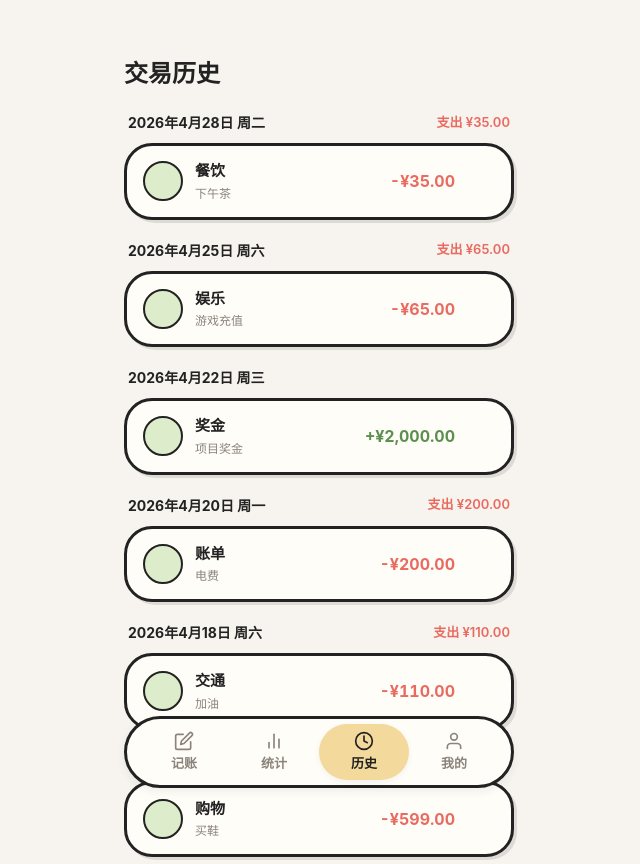
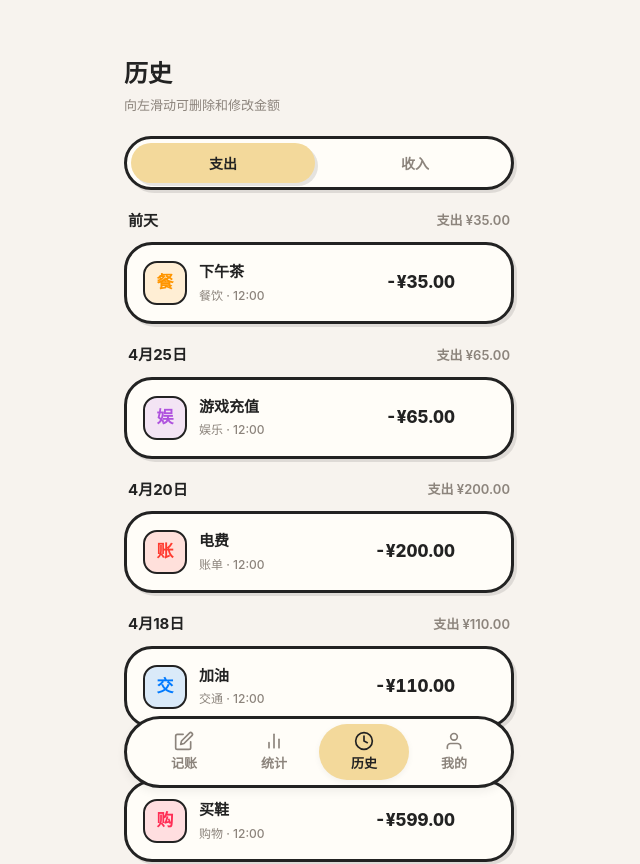
Before and after one commit to wuziwei23/Tally, a React (Vite) app: page /history in a window 1280 px wide. Shown: the top 864 px of the page, without its empty margins (321-961 px from the left). Built offline with nearby package versions, Linux system fonts and the light colour scheme.

Commit message:
历史界面的优化

```diff
--- /dev/null
+++ b/src/components/history/HistoryCard.css
@@ -0,0 +1,70 @@
+.hcard {
+  display: flex;
+  align-items: center;
+  gap: 12px;
+  padding: 16px;
+  background: var(--bg-card);
+  border: var(--border-width) solid var(--border);
+  border-radius: var(--r-lg);
+  box-shadow: var(--shadow-sm);
+}
+
+.hcard__icon {
+  width: 44px;
+  height: 44px;
+  border-radius: 14px;
+  border: 2px solid var(--border);
+  display: flex;
+  align-items: center;
+  justify-content: center;
+  font-size: 17px;
+  font-weight: 800;
+  flex-shrink: 0;
+}
+
+.hcard__info {
+  flex: 1;
+  min-width: 0;
+  display: flex;
+  flex-direction: column;
+  gap: 3px;
+}
+
+.hcard__name {
+  font-size: 15px;
+  font-weight: 700;
+  color: var(--text-dark);
+}
+
+.hcard__sub {
+  font-size: 12px;
+  color: var(--text-gray);
+  font-weight: 500;
+}
+
+.hcard__amount {
+  font-size: 17px;
+  font-weight: 800;
+  color: var(--text-dark);
+  font-variant-numeric: tabular-nums;
+  flex-shrink: 0;
+}
+
+.hcard__del {
+  width: 28px;
+  height: 28px;
+  border-radius: 50%;
+  display: flex;
+  align-items: center;
+  justify-content: center;
+  color: var(--text-gray);
+  flex-shrink: 0;
+  opacity: 0;
+  transition: opacity 0.15s;
+  background: none;
+  border: none;
+  cursor: pointer;
+}
+
+.hcard:hover .hcard__del { opacity: 1; }
+.hcard__del:hover { color: var(--text-red); }
--- /dev/null
+++ b/src/components/history/HistoryCard.jsx
@@ -0,0 +1,44 @@
+import { getCategoryById } from '../../data/categories';
+import { formatCurrency } from '../../utils/format';
+import './HistoryCard.css';
+
+function getCatChar(name) {
+  return name.charAt(0);
+}
+
+function getDisplayTime(txn) {
+  if (txn.createdAt) {
+    const d = new Date(txn.createdAt);
+    const h = String(d.getHours()).padStart(2, '0');
+    const m = String(d.getMinutes()).padStart(2, '0');
+    return `${h}:${m}`;
+  }
+  return '';
+}
+
+export default function HistoryCard({ txn, onDelete }) {
+  const cat = getCategoryById(txn.categoryId);
+  const isExpense = txn.type === 'expense';
+  const char = getCatChar(cat.name);
+  const time = getDisplayTime(txn);
+
+  return (
+    <div className="hcard">
+      <div className="hcard__icon" style={{ background: cat.color + '25', color: cat.color }}>
+        {char}
+      </div>
+      <div className="hcard__info">
+        <span className="hcard__name">{txn.note || cat.name}</span>
+        <span className="hcard__sub">{cat.name}{time ? ` · ${time}` : ''}</span>
+      </div>
+      <span className={`hcard__amount ${isExpense ? '' : 'text-green'}`}>
+        {isExpense ? '-' : '+'}¥{formatCurrency(txn.amount)}
+      </span>
+      <button className="hcard__del" onClick={() => onDelete(txn.id)} title="删除">
+        <svg width="14" height="14" viewBox="0 0 24 24" fill="none" stroke="currentColor" strokeWidth="2.5">
+          <line x1="18" y1="6" x2="6" y2="18"/><line x1="6" y1="6" x2="18" y2="18"/>
+        </svg>
+      </button>
+    </div>
+  );
+}
--- /dev/null
+++ b/src/components/history/HistorySection.css
@@ -0,0 +1,29 @@
+.hsec {
+  margin-bottom: 20px;
+}
+
+.hsec__header {
+  display: flex;
+  align-items: center;
+  justify-content: space-between;
+  margin-bottom: 10px;
+  padding: 0 4px;
+}
+
+.hsec__date {
+  font-size: 15px;
+  font-weight: 700;
+  color: var(--text-dark);
+}
+
+.hsec__total {
+  font-size: 13px;
+  font-weight: 600;
+  color: var(--text-gray);
+}
+
+.hsec__list {
+  display: flex;
+  flex-direction: column;
+  gap: 8px;
+}
--- /dev/null
+++ b/src/components/history/HistorySection.jsx
@@ -0,0 +1,38 @@
+import { formatCurrency } from '../../utils/format';
+import HistoryCard from './HistoryCard';
+import './HistorySection.css';
+
+function formatDateLabel(dateStr) {
+  const today = new Date();
+  today.setHours(0, 0, 0, 0);
+  const d = new Date(dateStr + 'T00:00:00');
+  const diff = Math.floor((today - d) / 86400000);
+
+  if (diff === 0) return '今天';
+  if (diff === 1) return '昨天';
+  if (diff === 2) return '前天';
+
+  const month = d.getMonth() + 1;
+  const day = d.getDate();
+  return `${month}月${day}日`;
+}
+
+export default function HistorySection({ date, txns, type, onDelete }) {
+  const total = txns.reduce((s, t) => s + t.amount, 0);
+
+  return (
+    <div className="hsec">
+      <div className="hsec__header">
+        <span className="hsec__date">{formatDateLabel(date)}</span>
+        <span className="hsec__total">
+          {type === 'expense' ? '支出' : '收入'} ¥{formatCurrency(total)}
+        </span>
+      </div>
+      <div className="hsec__list">
+        {txns.map(txn => (
+          <HistoryCard key={txn.id} txn={txn} onDelete={onDelete} />
+        ))}
+      </div>
+    </div>
+  );
+}
--- /dev/null
+++ b/src/components/history/HistoryTabs.css
@@ -0,0 +1,34 @@
+.htab {
+  display: flex;
+  gap: 8px;
+  background: var(--bg-card);
+  border: var(--border-width) solid var(--border);
+  border-radius: var(--r-full);
+  padding: 4px;
+  box-shadow: var(--shadow-sm);
+  margin-bottom: 20px;
+}
+
+.htab__btn {
+  flex: 1;
+  padding: 10px 0;
+  border: none;
+  border-radius: var(--r-full);
+  background: transparent;
+  font-size: 14px;
+  font-weight: 700;
+  font-family: var(--font);
+  color: var(--text-gray);
+  cursor: pointer;
+  transition: all 0.2s;
+}
+
+.htab__btn--active {
+  background: var(--bg-yellow);
+  color: var(--text-dark);
+  box-shadow: var(--shadow-sm);
+}
+
+.htab__btn:active {
+  transform: scale(0.97);
+}
--- /dev/null
+++ b/src/components/history/HistoryTabs.jsx
@@ -0,0 +1,20 @@
+import './HistoryTabs.css';
+
+export default function HistoryTabs({ value, onChange }) {
+  return (
+    <div className="htab">
+      <button
+        className={`htab__btn ${value === 'expense' ? 'htab__btn--active' : ''}`}
+        onClick={() => onChange('expense')}
+      >
+        支出
+      </button>
+      <button
+        className={`htab__btn ${value === 'income' ? 'htab__btn--active' : ''}`}
+        onClick={() => onChange('income')}
+      >
+        收入
+      </button>
+    </div>
+  );
+}
--- a/src/pages/HistoryPage.css
+++ b/src/pages/HistoryPage.css
@@ -11,118 +11,39 @@
   font-size: 24px;
   font-weight: 800;
   color: var(--text-dark);
+  margin-bottom: 4px;
 }
 
-.hist__day {
-  margin-bottom: 20px;
+.hist__sub {
+  font-size: 13px;
+  color: var(--text-gray);
+  font-weight: 500;
 }
 
-.hist__day-header {
-  display: flex;
-  align-items: center;
-  justify-content: space-between;
-  margin-bottom: 10px;
-  padding: 0 4px;
-}
-
-.hist__day-date {
-  font-size: 14px;
-  font-weight: 700;
-  color: var(--text-dark);
-}
-
-.hist__day-total {
-  font-size: 13px;
-  font-weight: 600;
-  color: var(--text-red);
-}
-
-.hist__txn-list {
-  display: flex;
-  flex-direction: column;
-  gap: 8px;
-}
-
-.hist__txn-item {
-  display: flex;
-  align-items: center;
-  gap: 12px;
-  padding: 14px 16px;
+/* Empty */
+.hist__empty {
   background: var(--bg-card);
   border: var(--border-width) solid var(--border);
   border-radius: var(--r-lg);
-  box-shadow: var(--shadow-sm);
+  padding: 40px 24px;
+  box-shadow: var(--shadow);
+  text-align: center;
 }
 
-.hist__txn-icon {
-  width: 40px;
-  height: 40px;
-  border-radius: 50%;
+.hist__empty-badge {
+  display: inline-flex;
+  padding: 4px 14px;
+  border-radius: var(--r-full);
   border: 2px solid var(--border);
-  background: var(--bg-green);
-  display: flex;
-  align-items: center;
-  justify-content: center;
-  font-size: 18px;
-  flex-shrink: 0;
+  background: var(--bg-yellow);
+  font-size: 12px;
+  font-weight: 700;
+  color: var(--text-dark);
+  margin-bottom: 12px;
 }
 
-.hist__txn-info {
-  flex: 1;
-  min-width: 0;
-  display: flex;
-  flex-direction: column;
-  gap: 2px;
+.hist__empty-main {
+  font-size: 15px;
+  color: var(--text-gray);
+  font-weight: 600;
 }
-
-.hist__txn-name {
-  font-size: 15px;
-  font-weight: 600;
-  color: var(--text-dark);
-}
-
-.hist__txn-note {
-  font-size: 12px;
-  color: var(--text-gray);
-  white-space: nowrap;
-  overflow: hidden;
-  text-overflow: ellipsis;
-}
-
-.hist__txn-amount {
-  font-size: 16px;
-  font-weight: 700;
-  font-variant-numeric: tabular-nums;
-  flex-shrink: 0;
-}
-
-.hist__del {
-  width: 28px;
-  height: 28px;
-  border-radius: 50%;
-  display: flex;
-  align-items: center;
-  justify-content: center;
-  color: var(--text-gray);
-  flex-shrink: 0;
-  opacity: 0;
-  transition: opacity 0.15s;
-}
-
-.hist__txn-item:hover .hist__del { opacity: 1; }
-.hist__del:hover { color: var(--text-red); }
-
-.hist__empty {
-  text-align: center;
-  padding: 60px 20px;
-  color: var(--text-gray);
-  font-size: 15px;
-  font-weight: 500;
-  background: var(--bg-card);
-  border: var(--border-width) solid var(--border);
-  border-radius: var(--r-lg);
-  box-shadow: var(--shadow-sm);
-}
-
-.text-green { color: var(--text-green); }
-.text-red { color: var(--text-red); }
--- a/src/pages/HistoryPage.jsx
+++ b/src/pages/HistoryPage.jsx
@@ -1,70 +1,49 @@
-import { useMemo } from 'react';
-import { useNavigate } from 'react-router-dom';
+import { useState, useMemo } from 'react';
 import { useTransactions } from '../context/TransactionContext';
-import { getCategoryById } from '../data/categories';
-import { formatCurrency, formatDateFull } from '../utils/format';
+import HistoryTabs from '../components/history/HistoryTabs';
+import HistorySection from '../components/history/HistorySection';
 import './HistoryPage.css';
 
 export default function HistoryPage() {
   const { transactions, deleteTransaction } = useTransactions();
-  const navigate = useNavigate();
+  const [type, setType] = useState('expense');
 
   const grouped = useMemo(() => {
+    const filtered = transactions.filter(t => t.type === type);
     const map = {};
-    for (const txn of transactions) {
-      if (!map[txn.date]) map[txn.date] = [];
-      map[txn.date].push(txn);
+    for (const t of filtered) {
+      if (!map[t.date]) map[t.date] = [];
+      map[t.date].push(t);
     }
     return Object.entries(map)
       .sort(([a], [b]) => b.localeCompare(a))
-      .map(([date, txns]) => {
-        const dayExpense = txns.filter(t => t.type === 'expense').reduce((s, t) => s + t.amount, 0);
-        return { date, txns, dayExpense };
-      });
-  }, [transactions]);
+      .map(([date, txns]) => ({ date, txns }));
+  }, [transactions, type]);
 
   return (
     <div className="page page-enter">
       <div className="hist">
         <div className="hist__header">
-          <h1 className="hist__title">交易历史</h1>
+          <h1 className="hist__title">历史</h1>
+          <p className="hist__sub">向左滑动可删除和修改金额</p>
         </div>
 
+        <HistoryTabs value={type} onChange={setType} />
+
         {grouped.length === 0 ? (
-          <div className="hist__empty">暂无记录</div>
+          <div className="hist__empty">
+            <div className="hist__empty-badge">还没有账单</div>
+            <p className="hist__empty-main">先去记一笔吧</p>
+          </div>
         ) : (
-          grouped.map(({ date, txns, dayExpense }) => (
-            <div key={date} className="hist__day">
-              <div className="hist__day-header">
-                <span className="hist__day-date">{formatDateFull(date)}</span>
-                {dayExpense > 0 && (
-                  <span className="hist__day-total">支出 ¥{formatCurrency(dayExpense)}</span>
-                )}
-              </div>
-              <div className="hist__txn-list">
-                {txns.map(txn => {
-                  const cat = getCategoryById(txn.categoryId);
-                  const isExpense = txn.type === 'expense';
-                  return (
-                    <div key={txn.id} className="hist__txn-item">
-                      <span className="hist__txn-icon">{cat.icon}</span>
-                      <div className="hist__txn-info">
-                        <span className="hist__txn-name">{cat.name}</span>
-                        {txn.note && <span className="hist__txn-note">{txn.note}</span>}
-                      </div>
-                      <span className={`hist__txn-amount ${isExpense ? 'text-red' : 'text-green'}`}>
-                        {isExpense ? '-' : '+'}¥{formatCurrency(txn.amount)}
-                      </span>
-                      <button className="hist__del" onClick={() => deleteTransaction(txn.id)} title="删除">
-                        <svg width="14" height="14" viewBox="0 0 24 24" fill="none" stroke="currentColor" strokeWidth="2.5">
-                          <line x1="18" y1="6" x2="6" y2="18"/><line x1="6" y1="6" x2="18" y2="18"/>
-                        </svg>
-                      </button>
-                    </div>
-                  );
-                })}
-              </div>
-            </div>
+          grouped.map(({ date, txns }) => (
+            <HistorySection
+              key={date}
+              date={date}
+              txns={txns}
+              type={type}
+              onDelete={deleteTransaction}
+            />
           ))
         )}
       </div>
```
